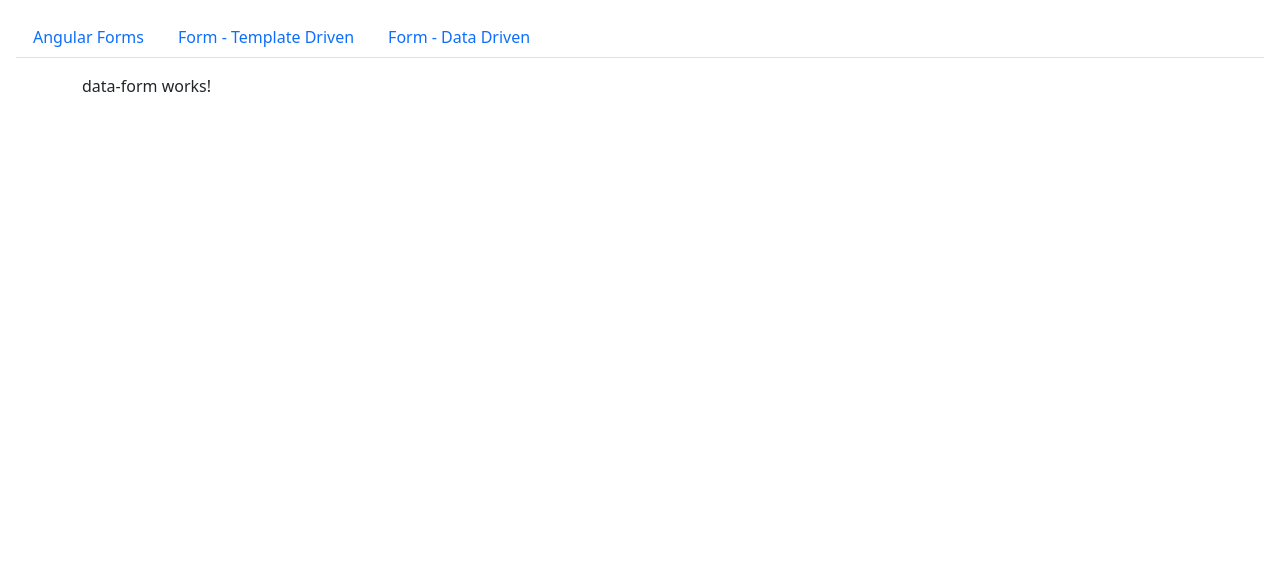
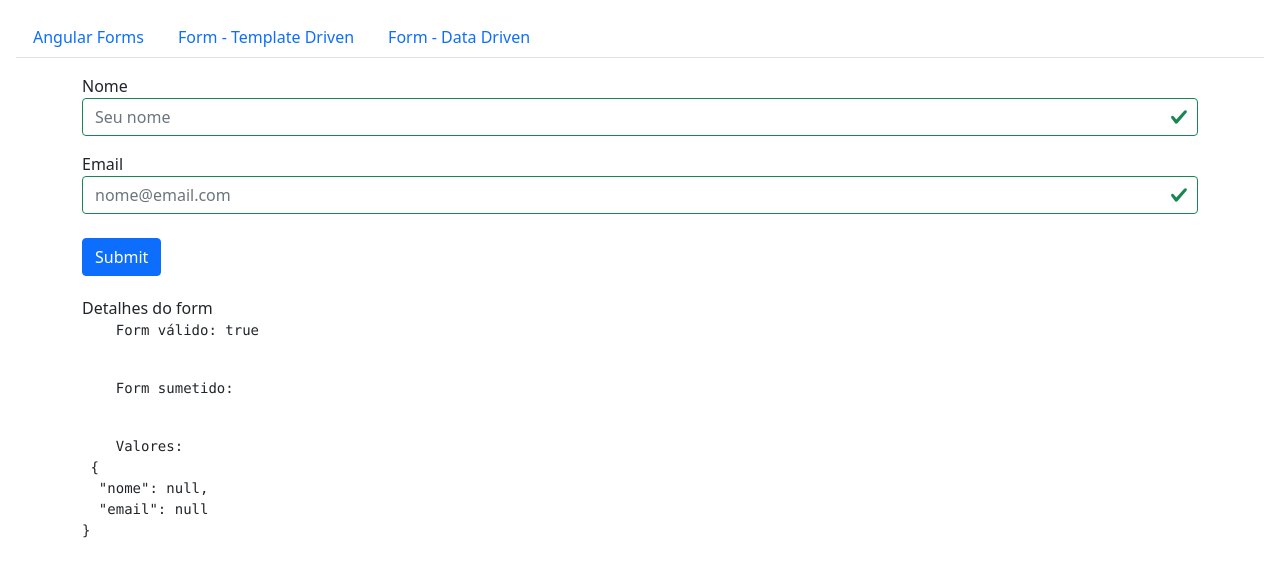
Before and after one commit to AndersonSilva94/estudos-angular-framework, an Angular app in the folder modulo-9-formularios-data-driven/formularios-data-driven/: page /dataForm in a window 1280 px wide. Shown: the top 576 px of the page. Built offline with nearby package versions, Linux system fonts and the light colour scheme.

Commit message:
feat: :rocket: Formulários reativos: Sincronizando HTML com FormGroup

```diff
--- a/modulo-9-formularios-data-driven/formularios-data-driven/src/app/app.module.ts
+++ b/modulo-9-formularios-data-driven/formularios-data-driven/src/app/app.module.ts
@@ -6,12 +6,14 @@ import { AppRoutingModule } from './app-routing.module';
 import { AppComponent } from './app.component';
 import { TemplateFormComponent } from './template-form/template-form.component';
 import { DataFormModule } from './data-form/data-form.module';
+import { FormDebugComponent } from './form-debug/form-debug.component';
 // import { DataFormComponent } from './data-form/data-form.component';
 
 @NgModule({
   declarations: [
     AppComponent,
     TemplateFormComponent,
+    // FormDebugComponent,
     // DataFormComponent
   ],
   imports: [
--- a/modulo-9-formularios-data-driven/formularios-data-driven/src/app/data-form/data-form.component.html
+++ b/modulo-9-formularios-data-driven/formularios-data-driven/src/app/data-form/data-form.component.html
@@ -1 +1,136 @@
-<p>data-form works!</p>
+<form class="needs-validation was-validated" novalidate [formGroup]="formulario">
+  <div class="row">
+    <div
+      class="form-group col-sm-12"
+    >
+      <label for="nome">Nome</label>
+      <input
+        type="text"
+        formControlName="nome"
+        class="form-control"
+        id="nome" aria-describedby="nomeHelp"
+        placeholder="Seu nome"
+      >
+      <!-- <app-campo-control-erro
+        [mostrarErro]="verificaValidTouched(nome)" msgErro="Nome é obrigatório.">
+      </app-campo-control-erro> -->
+      <!-- <div>
+        {{ nome.className }}
+      </div> -->
+    </div>
+
+    <div class="form-group mt-3 col-sm-12">
+      <label for="email">Email</label>
+      <input
+        type="email"
+        formControlName="email"
+        class="form-control"
+        id="email"
+        aria-describedby="emailHelp"
+        placeholder="nome@email.com"
+      >
+      <!-- <app-campo-control-erro
+        [mostrarErro]="verificaValidTouched(email)" msgErro="Email é obrigatório.">
+      </app-campo-control-erro> -->
+    </div>
+
+    <!-- <div class="row" ngModelGroup="endereco">
+
+      <div class="form-group mt-3 col-md-3">
+        <label for="cep" class="control-label">CEP</label>
+        <input
+          type="text"
+          id="cep"
+          class="form-control"
+          name="cep"
+          ngModel
+          required
+          #cep="ngModel"
+          (blur)="consultaCEP(cep.value, f)"
+        >
+        <app-campo-control-erro
+          [mostrarErro]="verificaValidTouched(cep)" msgErro="CEP é obrigatório.">
+        </app-campo-control-erro>
+      </div>
+
+      <div class="form-group mt-3 col-md-3">
+        <label for="numero" class="control-label">Número</label>
+        <input type="text" id="numero" class="form-control" name="numero" ngModel required #numero="ngModel">
+        <div
+          *ngIf="!numero.valid && numero.touched"
+          class="alert alert-danger" role="alert"
+        >
+          Número é obrigatório.
+        </div>
+      </div>
+
+      <div class="form-group mt-3 col-md-6">
+        <label for="complemento" class="control-label">Complemento</label>
+        <input type="text" id="complemento" class="form-control" name="complemento" ngModel #complemento="ngModel">
+      </div>
+
+      <div
+      class="form-group col-sm-12 mt-3"
+      >
+        <label for="rua">Rua</label>
+        <input
+          type="text"
+          name="rua"
+          class="form-control"
+          id="rua" aria-describedby="ruaHelp"
+          placeholder="Rua"
+          ngModel
+          required
+          #rua="ngModel"
+          readonly
+        >
+      </div>
+
+      <div class="form-group mt-3 col-md-5">
+        <label for="bairro" class="control-label">Bairro</label>
+        <input type="text" id="bairro" class="form-control" name="bairro" ngModel required #bairro="ngModel" readonly>
+        <div
+          *ngIf="!bairro.valid && bairro.touched"
+          class="alert alert-danger" role="alert"
+        >
+          Bairro é obrigatório.
+        </div>
+      </div>
+
+      <div class="form-group mt-3 col-md-4">
+        <label for="cidade" class="control-label">Cidade</label>
+        <input type="text" id="cidade" class="form-control" name="cidade" ngModel required #cidade="ngModel" readonly>
+        <div
+          *ngIf="!cidade.valid && cidade.touched"
+          class="alert alert-danger" role="alert"
+        >
+          Cidade é obrigatório.
+        </div>
+      </div>
+
+      <div class="form-group mt-3 col-md-3">
+        <label for="estado" class="control-label">Estado</label>
+        <input type="text" id="estado" class="form-control" name="estado" ngModel required #estado="ngModel" readonly>
+        <div
+          *ngIf="!estado.valid && estado.touched"
+          class="alert alert-danger" role="alert"
+        >
+          Estado é obrigatório.
+        </div>
+      </div>
+
+    </div> -->
+  </div>
+
+
+  <button
+    type="submit"
+    class="btn btn-primary
+    mt-4"
+    >
+<!--     [disabled]="!f.valid" -->
+    Submit
+  </button>
+
+  <form-debug [form]="formulario"></form-debug>
+</form>
--- a/modulo-9-formularios-data-driven/formularios-data-driven/src/app/data-form/data-form.component.ts
+++ b/modulo-9-formularios-data-driven/formularios-data-driven/src/app/data-form/data-form.component.ts
@@ -10,7 +10,9 @@ export class DataFormComponent implements OnInit {
 
   formulario: FormGroup = new FormGroup({});
 
-  constructor(private formBuilder: FormBuilder) { }
+  constructor(
+    private formBuilder: FormBuilder
+  ) { }
 
   ngOnInit(): void {
 
@@ -20,6 +22,7 @@ export class DataFormComponent implements OnInit {
       email: new FormControl(null),
     }); */
 
+    // 2ª forma
     this.formulario = this.formBuilder.group({
       nome: [null],
       email: [null],
--- a/modulo-9-formularios-data-driven/formularios-data-driven/src/app/data-form/data-form.module.ts
+++ b/modulo-9-formularios-data-driven/formularios-data-driven/src/app/data-form/data-form.module.ts
@@ -3,10 +3,12 @@ import { ReactiveFormsModule } from '@angular/forms';
 import { CommonModule } from '@angular/common';
 
 import { DataFormComponent } from './data-form.component';
+import { FormDebugComponent } from '../form-debug/form-debug.component';
 
 @NgModule({
   declarations: [
-    DataFormComponent
+    DataFormComponent,
+    FormDebugComponent
   ],
   imports: [
     CommonModule,
--- /dev/null
+++ b/modulo-9-formularios-data-driven/formularios-data-driven/src/app/form-debug/form-debug.component.html
@@ -0,0 +1,14 @@
+<div [ngStyle]="{'margin-top': '20px'}" *ngIf="form">
+  <div>
+    Detalhes do form
+  </div>
+  <pre>
+    Form válido: {{ form.valid }}
+  </pre>
+  <pre>
+    Form sumetido: {{ form.submitted }}
+  </pre>
+  <pre>
+    Valores: <br> {{ form.value | json }}
+  </pre>
+</div>
--- /dev/null
+++ b/modulo-9-formularios-data-driven/formularios-data-driven/src/app/form-debug/form-debug.component.ts
@@ -0,0 +1,17 @@
+import { Component, Input, OnInit } from '@angular/core';
+
+@Component({
+  selector: 'form-debug',
+  templateUrl: './form-debug.component.html',
+  styleUrls: ['./form-debug.component.css']
+})
+export class FormDebugComponent implements OnInit {
+
+  @Input() form: any;
+
+  constructor() { }
+
+  ngOnInit(): void {
+  }
+
+}
```
Also changed, not shown: modulo-9-formularios-data-driven/formularios-data-driven/src/app/form-debug/form-debug.component.css (added), 1 other file (tests, documents, lock files or other folders).
